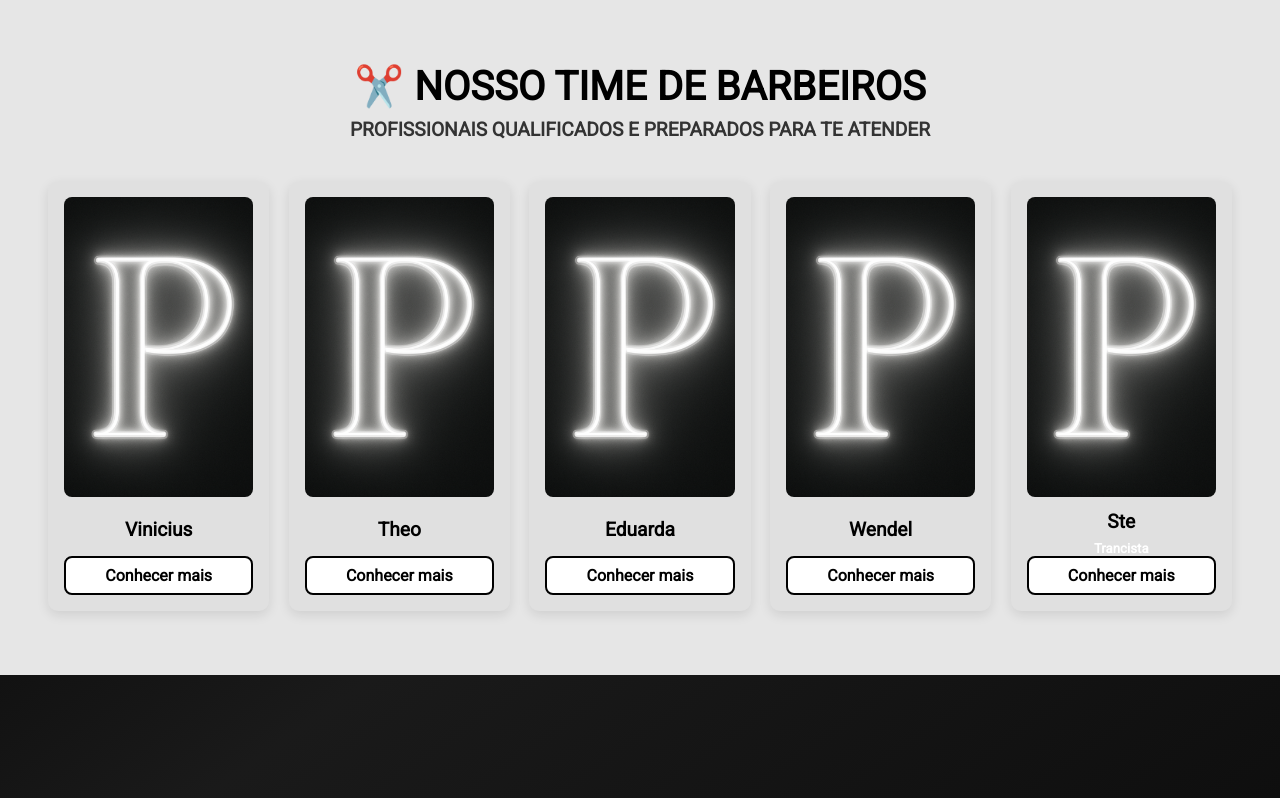
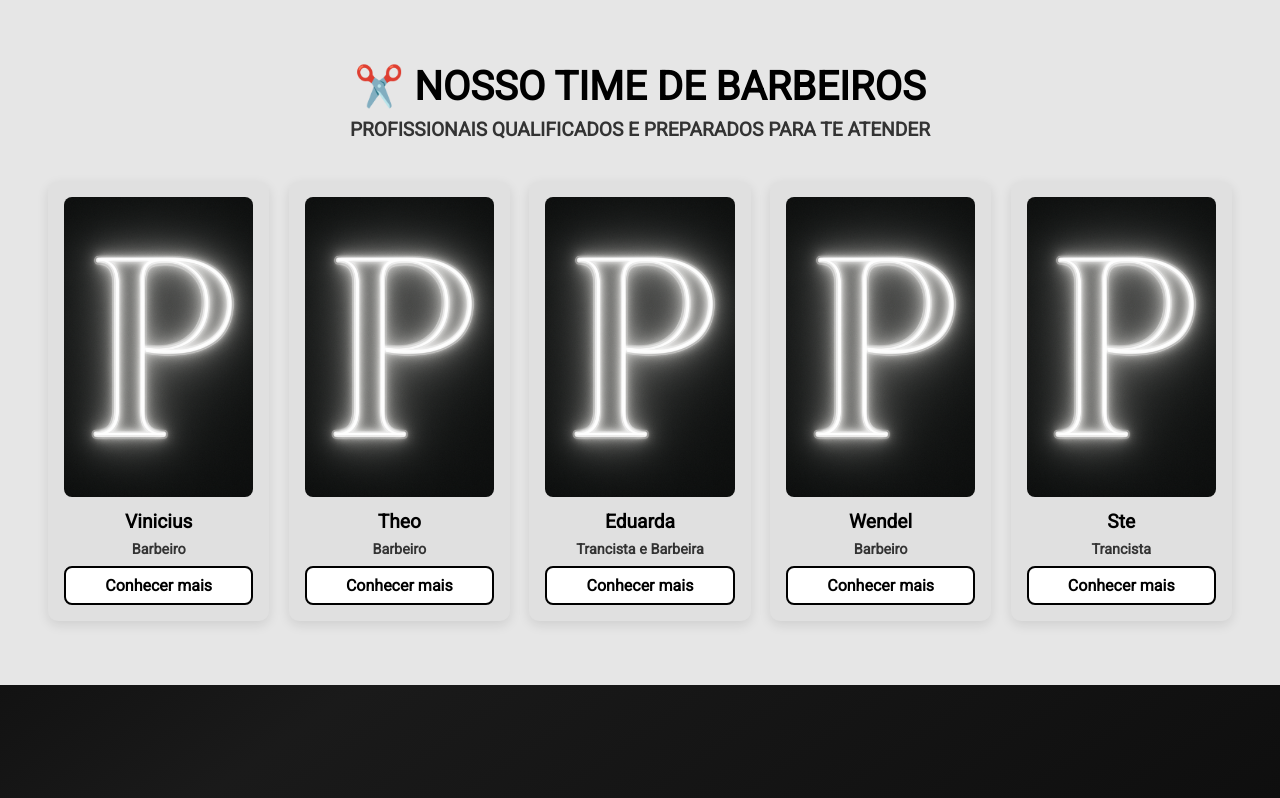
Before and after one commit to FelipeNascimento-dev/picon-barbershop, a Django app: page / in a window 1280 px wide. Shown: the part 3109-3907 px from the top of the page. Run offline with Django 5.2, Linux system fonts and the light colour scheme; tables that the repository leaves empty hold one stand-in row (values such as "Sample post").

Commit message:
feat: funcao dos barbeiros e animacao

```diff
--- a/base_static/global/css/time.css
+++ b/base_static/global/css/time.css
@@ -63,6 +63,12 @@
     color: #000;
 }
 
+.funcao-barbearia {
+    font-size: 0.9rem;
+    margin-bottom: 0.5rem;
+    color: #333;
+}
+
 .btn-barbeiro {
     display: inline-block;
     padding: 0.5rem 1rem;
--- a/base_templates/global/partials/_team.html
+++ b/base_templates/global/partials/_team.html
@@ -9,27 +9,31 @@
             <div class="barbeiro-card" data-aos="fade-up" data-aos-delay="100">
                 <img src="{% static 'global/images/logo2.png' %}" alt="Marins">
                 <h3>Vinicius</h3>
+                <h4 class="funcao-barbearia">Barbeiro</h4>
                 <a href="{% url 'barbershop:detalhe_barbeiro' 'vinicius' %}" class="btn-barbeiro">Conhecer mais</a>
             </div>
             <div class="barbeiro-card" data-aos="fade-up" data-aos-delay="200">
                 <img src="{% static 'global/images/logo2.png' %}" alt="Theo">
                 <h3>Theo</h3>
+                <h4 class="funcao-barbearia">Barbeiro</h4>
                 <a href="{% url 'barbershop:detalhe_barbeiro' 'theo' %}" class="btn-barbeiro">Conhecer mais</a>
             </div>
             <div class="barbeiro-card" data-aos="fade-up" data-aos-delay="300">
                 <img src="{% static 'global/images/logo2.png' %}" alt="Eduarda">
                 <h3>Eduarda</h3>
+                <h4 class="funcao-barbearia">Trancista e Barbeira</h4>
                 <a href="{% url 'barbershop:detalhe_barbeiro' 'eduarda' %}" class="btn-barbeiro">Conhecer mais</a>
             </div>
             <div class="barbeiro-card" data-aos="fade-up" data-aos-delay="400">
                 <img src="{% static 'global/images/logo2.png' %}" alt="Wendel">
                 <h3>Wendel</h3>
+                <h4 class="funcao-barbearia">Barbeiro</h4>
                 <a href="{% url 'barbershop:detalhe_barbeiro' 'wendel' %}" class="btn-barbeiro">Conhecer mais</a>
             </div>
             <div class="barbeiro-card" data-aos="fade-up" data-aos-delay="400">
                 <img src="{% static 'global/images/logo2.png' %}" alt="Wendel">
                 <h3>Ste</h3>
-                <h5>Trancista</h5>
+                <h4 class="funcao-barbearia">Trancista</h4>
                 <a href="{% url 'barbershop:detalhe_barbeiro' 'ste' %}" class="btn-barbeiro">Conhecer mais</a>
             </div>
         </div>
```
Also changed, not shown: barbershop/templates/barbershop/detalhe_barbeiro.html (+9 -4 lines).
